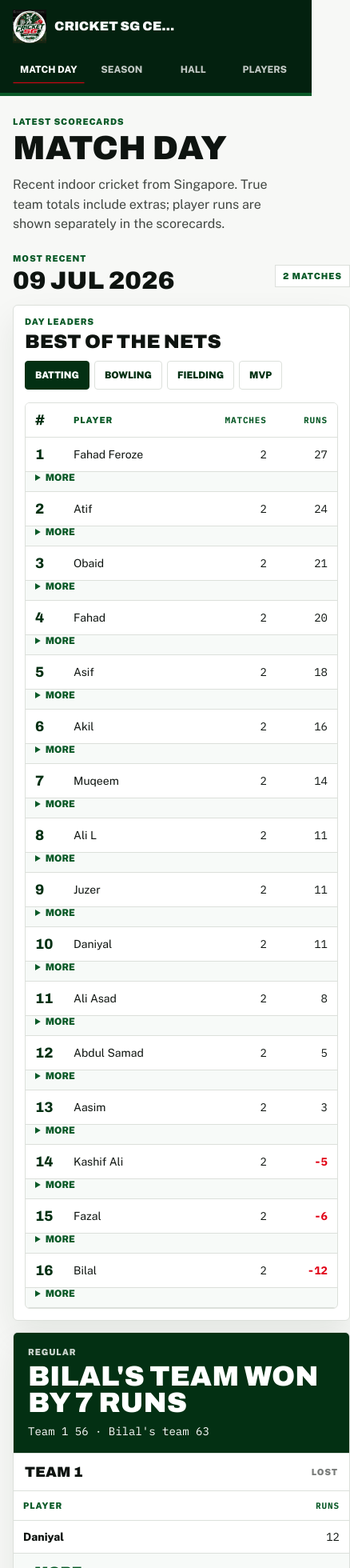
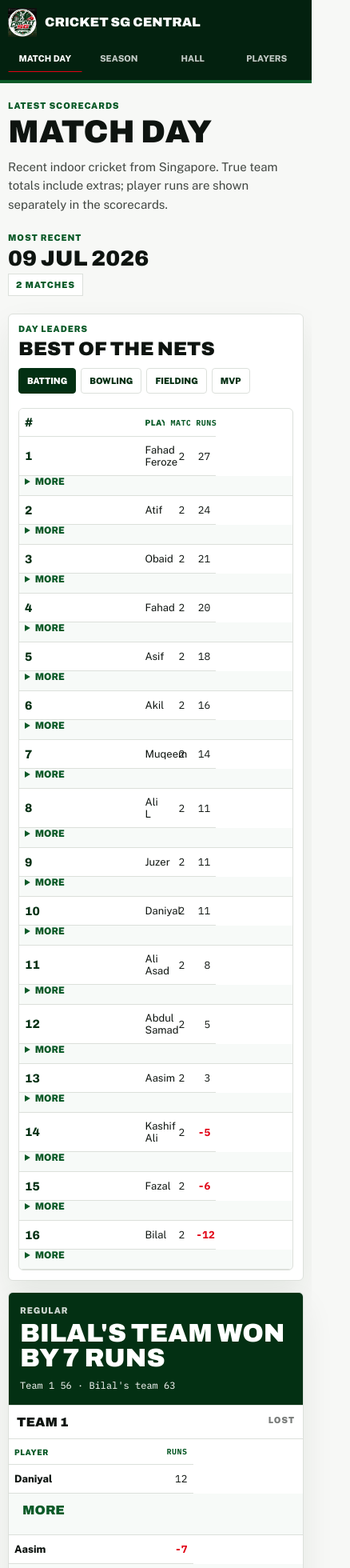
Before and after one commit to fahadferoze88-dev/CricketSG, a React (Vite) app: page / in a window 390 px wide. Shown: the top 1960 px of the page at 80% size, 438 px wide, since content can reach past the window. Built offline with nearby package versions, Linux system fonts and the light colour scheme.

Commit message:
Improve mobile layout

```diff
--- a/src/main.jsx
+++ b/src/main.jsx
@@ -463,7 +463,7 @@ function StatCard({ label, value, kind = "integer" }) {
   );
 }
 
-function LeaderboardTable({ type, rows, compact = false }) {
+function LeaderboardTable({ type, rows, compact = true }) {
   return (
     <Table
       rows={rows.map((row, index) => ({ rank: index + 1, matches_display: matchCount(row), ...row }))}
--- a/src/styles.css
+++ b/src/styles.css
@@ -242,9 +242,14 @@ main {
 
 .section-heading {
   display: flex;
+  min-width: 0;
   align-items: end;
   justify-content: space-between;
   gap: 16px;
+}
+
+.section-heading > div {
+  min-width: 0;
 }
 
 .section-heading h2 {
@@ -318,6 +323,7 @@ main {
 
 .scorecard summary {
   display: flex;
+  min-width: 0;
   align-items: center;
   justify-content: space-between;
   gap: 12px;
@@ -329,7 +335,13 @@ main {
   text-transform: uppercase;
 }
 
+.scorecard summary span:first-child {
+  min-width: 0;
+  overflow-wrap: anywhere;
+}
+
 .side {
+  flex: 0 0 auto;
   color: rgba(14, 20, 16, 0.56);
   font-family: "Public Sans", "Public Sans Local", system-ui, sans-serif;
   font-size: 11px;
@@ -365,7 +377,8 @@ table {
 }
 
 .compact table {
-  min-width: 390px;
+  min-width: 0;
+  table-layout: fixed;
 }
 
 th,
@@ -422,6 +435,7 @@ tfoot td:first-child {
 
 td:first-child {
   font-weight: 800;
+  overflow-wrap: anywhere;
 }
 
 .rank-col {
@@ -539,7 +553,7 @@ td:first-child {
 
 .hof-row {
   display: grid;
-  grid-template-columns: 58px 1fr auto;
+  grid-template-columns: 58px minmax(0, 1fr) auto;
   align-items: center;
   gap: 12px;
   padding: 14px;
@@ -567,6 +581,7 @@ td:first-child {
   font-weight: 900;
   line-height: 0.96;
   text-transform: uppercase;
+  overflow-wrap: anywhere;
 }
 
 .hof-metric {
@@ -726,12 +741,25 @@ td:first-child {
 
 .record-header {
   display: flex;
+  min-width: 0;
   align-items: center;
   justify-content: space-between;
   gap: 16px;
   padding: 18px;
   color: var(--white);
   background: var(--green);
+}
+
+.record-header > div {
+  min-width: 0;
+}
+
+.record-header span {
+  display: block;
+  margin-top: 8px;
+  color: rgba(255, 255, 255, 0.74);
+  font-size: 13px;
+  line-height: 1.35;
 }
 
 .record-header .eyebrow {
@@ -794,18 +822,114 @@ td:first-child {
 }
 
 @media (max-width: 520px) {
+  .page-shell {
+    padding: 22px 10px 38px;
+  }
+
   .site-header {
     align-items: flex-start;
     flex-direction: column;
+    gap: 10px;
+    padding: 10px;
+  }
+
+  .brand img,
+  .brand-fallback {
+    width: 36px;
+    height: 36px;
+  }
+
+  .brand span:last-child {
+    max-width: 230px;
   }
 
   .nav {
     width: 100%;
+    gap: 0;
   }
 
   .nav a {
     flex: 1;
+    padding: 10px 4px;
+    font-size: 11px;
     text-align: center;
+  }
+
+  .page-intro h1 {
+    font-size: 40px;
+  }
+
+  .page-intro p:last-child {
+    font-size: 15px;
+  }
+
+  .section-heading {
+    align-items: flex-start;
+    flex-direction: column;
+    gap: 6px;
+  }
+
+  .section-heading h2 {
+    font-size: 27px;
+  }
+
+  .day-leaders,
+  .player-search-card {
+    padding: 12px;
+  }
+
+  .tabs {
+    margin-right: -10px;
+    padding-bottom: 2px;
+  }
+
+  .tabs button {
+    padding: 9px 10px;
+    font-size: 11px;
+  }
+
+  .result-hero {
+    padding: 16px 14px;
+  }
+
+  .result-hero h3 {
+    font-size: 32px;
+  }
+
+  .result-hero p:last-child {
+    font-size: 12px;
+    line-height: 1.45;
+  }
+
+  .scorecard summary {
+    align-items: flex-start;
+    padding: 12px 10px;
+    font-size: 16px;
+  }
+
+  table {
+    min-width: 0;
+    font-size: 13px;
+  }
+
+  th,
+  td {
+    padding: 9px 7px;
+  }
+
+  th {
+    font-size: 10px;
+    letter-spacing: 0.05em;
+  }
+
+  .rank-col {
+    width: 32px;
+    font-size: 15px;
+  }
+
+  .compact th:first-child,
+  .compact td:first-child {
+    width: 44%;
   }
 
   .compact th.optional,
@@ -818,7 +942,7 @@ td:first-child {
   }
 
   .mobile-detail-row td {
-    padding: 0 12px 10px;
+    padding: 0 7px 10px;
   }
 
   .mobile-detail-row details {
@@ -848,6 +972,68 @@ td:first-child {
 
   .mobile-detail-row strong {
     color: var(--green-mid);
+  }
+
+  tfoot td:first-child {
+    font-size: 12px;
+  }
+
+  .hall-intro p {
+    font-size: 44px;
+  }
+
+  .hof-row {
+    grid-template-columns: 42px minmax(0, 1fr);
+    align-items: start;
+  }
+
+  .hof-metric {
+    grid-column: 2;
+    min-width: 0;
+    text-align: left;
+  }
+
+  .form-line {
+    width: 78px;
+    height: 34px;
+  }
+
+  .form-line.large {
+    width: 98px;
+    height: 44px;
+  }
+
+  .form-line .bar {
+    width: 5px;
+  }
+
+  .form-line.large .bar {
+    width: 6px;
+  }
+
+  .record-header {
+    align-items: flex-start;
+    flex-direction: column;
+  }
+
+  .record-header h2 {
+    font-size: 34px;
+  }
+
+  .stat-grid {
+    grid-template-columns: repeat(2, minmax(0, 1fr));
+  }
+
+  .stat-card {
+    padding: 12px 10px;
+  }
+
+  .stat-card strong {
+    font-size: 21px;
+  }
+
+  .site-footer {
+    flex-direction: column;
   }
 }
 
```
Also changed, not shown: 4 other files (tests, documents, lock files or other folders).
